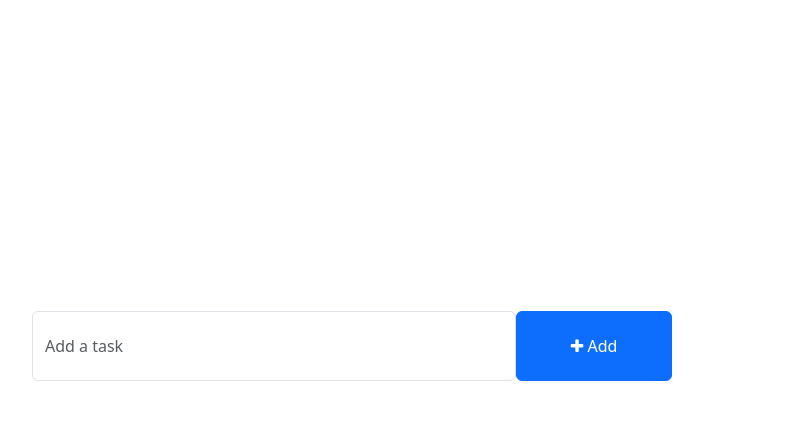
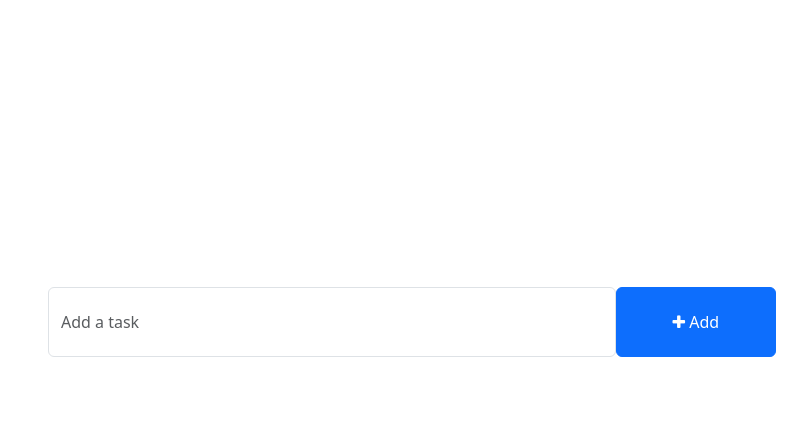
Before and after one commit to usharao12/todo-buy, a Django app: template templates/home.html in a window 1280 px wide. Shown: the part 369-800 px from the top of the page, without its empty margins (38-845 px from the left). Run offline with Django 4.2, Linux system fonts and the light colour scheme; the template is opened without the code that fills it, so the values that code supplies are empty.

Commit message:
first commit

```diff
--- a/templates/edit_task.html
+++ b/templates/edit_task.html
@@ -8,7 +8,6 @@
     <link rel="stylesheet" href="https://cdnjs.cloudflare.com/ajax/libs/font-awesome/4.7.0/css/font-awesome.min.css"&gt;>
 </head>
 <body>
-    <div>
         <h3 class="pt-5 pb-5 text-center">Django TODO App -Edit Task</h3>
         <form action="{% url 'edit_task' get_task.pk %}" method="POST" style="width:500px; margin:auto;">
             {% csrf_token %}
@@ -19,6 +18,6 @@
                 </span>
             </div>
         </form>
-    </div>
+
 </body>
 </html>
--- a/templates/home.html
+++ b/templates/home.html
@@ -47,7 +47,7 @@
                     <div class="card-body">
                         {{task.task}}
                         <span style="position: relative; float: right;">
-                            <a class="btn btn-success"><i class="fa fa-check"></i> Mark as UnDone</a>
+                            <a href={% url 'mark_as_undone' task.pk %} class="btn btn-success"><i class="fa fa-check"></i> Mark as UnDone</a>
                             <a class="btn btn-danger"><i class="fa fa-trash"></i></a>
                             <a class="btn btn-primary"><i class="fa fa-pencil"></i></a>
                         </span>
@@ -56,12 +56,13 @@
                 {% endfor %}
             </div>
         </div>
+        <div>
         <div class="row">
-            <div class="col-md-6 col-lg-6 p-0" style="position: absolute; bottom: 50px;">
+            <div class="col col-lg-8 p-3">
                 <!-- To Do Form -->
                 <form action="{% url 'addTask' %}" method="POST" >
                     {% csrf_token %}
-                    <div class="form-group">
+                    <div class="text-center form-group mt-4 ml-2">
                         <span style="display: flex;">
                             <input type="text" name="task" class="form-control" placeholder="Add a task">
                             <button type="submit" class="btn btn-primary" style="width: 200px;"><i class="fa fa-plus"></i> Add</button>
```
Also changed, not shown: requirements.txt (+7 -1 lines), db.sqlite3.
